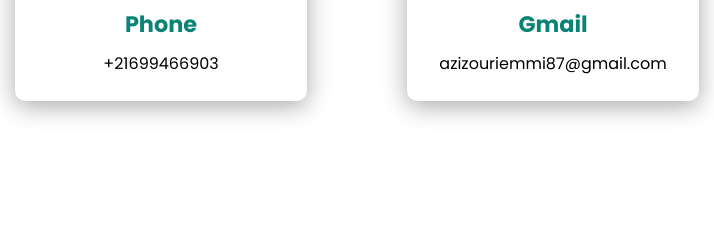
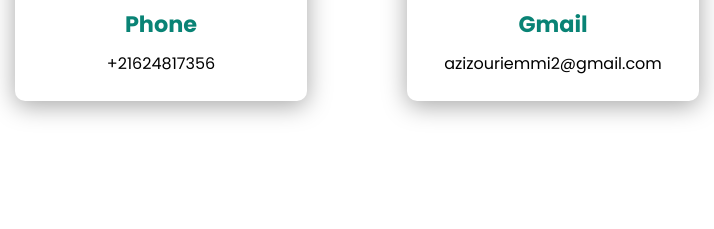
Before and after one commit to Azizos999/ProfileOURIMI, a plain HTML site: page azizos.html in a window 1280 px wide. Shown: the part 5102-5331 px from the top of the page, 283-997 px from the left. Drawn offline with Linux system fonts and the light colour scheme.

Commit message:
Update azizos.html

```diff
--- a/azizos.html
+++ b/azizos.html
@@ -162,7 +162,7 @@
         </div>
         <div class="info">
           <h3>Phone</h3>
-          <p>+21699466903</p>
+          <p>+21624817356</p>
         </div>
       </div>
       <div class="dobor">
@@ -171,7 +171,7 @@
         </div>
         <div class="info">
           <h3>Gmail</h3>
-          <p>azizouriemmi87@gmail.com</p>
+          <p>azizouriemmi2@gmail.com</p>
         </div>
       </div>
     </div>
```
